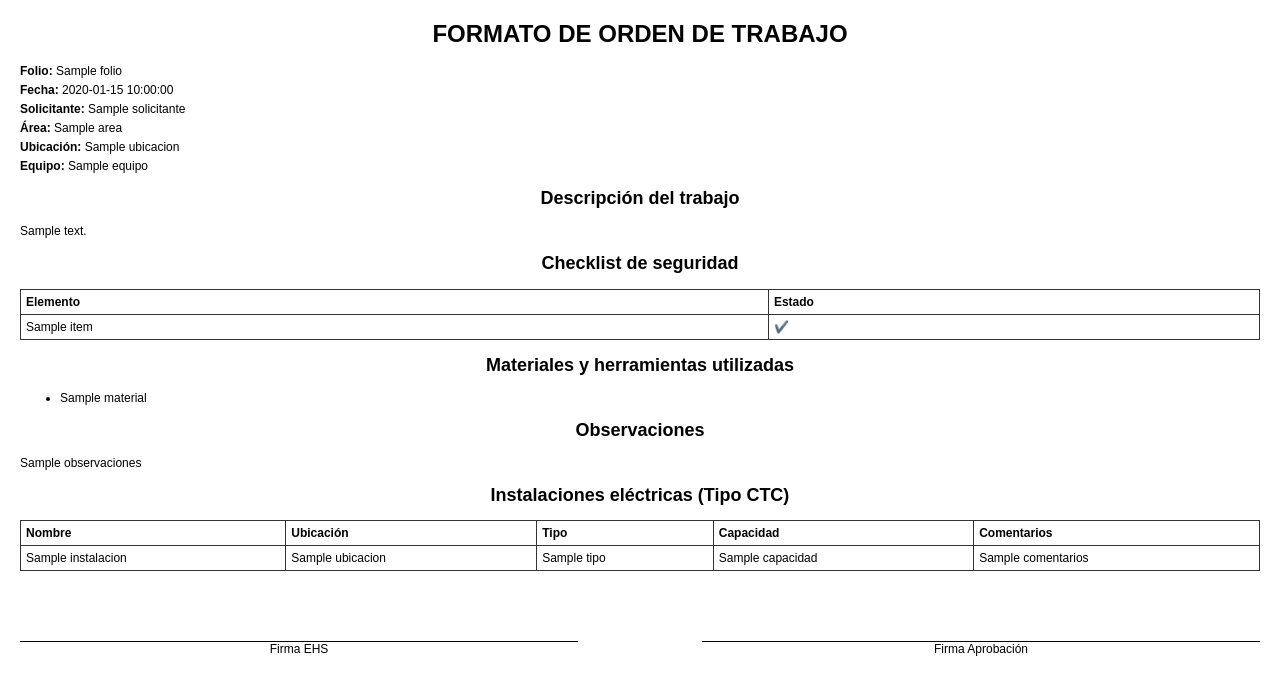
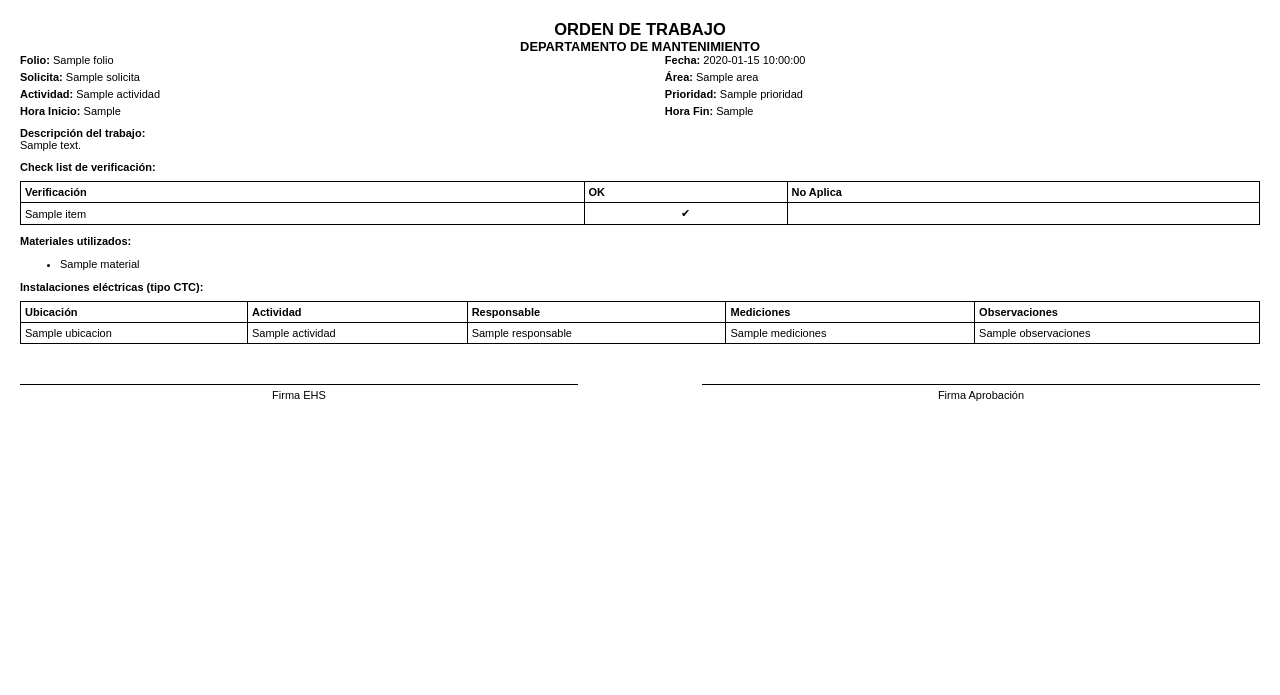
Before and after one commit to tenorio3g/Ordenes, a Flask app: template templates/pdf_template.html in a window 1280 px wide. Shown: the top 695 px of the page. Run offline with Flask 3, Linux system fonts and the light colour scheme; the template is opened without the code that fills it: most values are stand-ins (such as "Sample title", 1, 10 or a date in 2020).

Commit message:
Update pdf_template.html

```diff
--- a/templates/pdf_template.html
+++ b/templates/pdf_template.html
@@ -1,121 +1,139 @@
 <!DOCTYPE html>
-<html>
+<html lang="es">
 <head>
     <meta charset="UTF-8">
-    <title>Formato de Orden</title>
+    <title>Orden de Trabajo</title>
     <style>
         body {
             font-family: Arial, sans-serif;
-            font-size: 12px;
+            font-size: 11px;
             margin: 20px;
         }
-        h1, h2 {
+        h2, h3 {
+            text-align: center;
+            margin: 0;
+        }
+        .section {
+            margin-bottom: 10px;
+        }
+        .field-row {
+            display: flex;
+            justify-content: space-between;
+            margin-bottom: 5px;
+        }
+        .field {
+            width: 48%;
+        }
+        label {
+            font-weight: bold;
+        }
+        table {
+            width: 100%;
+            border-collapse: collapse;
+            margin-top: 8px;
+        }
+        th, td {
+            border: 1px solid #000;
+            padding: 4px;
+            text-align: left;
+        }
+        .checkbox-cell {
             text-align: center;
         }
-        table {
-            border-collapse: collapse;
-            width: 100%;
-            margin-top: 10px;
-        }
-        th, td {
-            border: 1px solid #333;
-            padding: 5px;
-            text-align: left;
-            vertical-align: top;
-        }
-        .field-group {
-            margin-top: 10px;
-        }
-        .field {
-            margin-bottom: 5px;
-        }
-        .label {
-            font-weight: bold;
-        }
-        .signatures {
+        .signature-section {
             display: flex;
             justify-content: space-between;
-            margin-top: 30px;
+            margin-top: 40px;
         }
-        .signature-block {
+        .signature {
             width: 45%;
             text-align: center;
-        }
-        .signature-line {
-            border-top: 1px solid black;
-            margin-top: 40px;
+            border-top: 1px solid #000;
+            padding-top: 4px;
         }
     </style>
 </head>
 <body>
 
-    <h1>FORMATO DE ORDEN DE TRABAJO</h1>
+    <h2>ORDEN DE TRABAJO</h2>
+    <h3>DEPARTAMENTO DE MANTENIMIENTO</h3>
 
-    <div class="field-group">
-        <div class="field"><span class="label">Folio:</span> {{ orden.folio }}</div>
-        <div class="field"><span class="label">Fecha:</span> {{ orden.fecha }}</div>
-        <div class="field"><span class="label">Solicitante:</span> {{ orden.solicitante }}</div>
-        <div class="field"><span class="label">Área:</span> {{ orden.area }}</div>
-        <div class="field"><span class="label">Ubicación:</span> {{ orden.ubicacion }}</div>
-        <div class="field"><span class="label">Equipo:</span> {{ orden.equipo }}</div>
+    <div class="section">
+        <div class="field-row">
+            <div class="field"><label>Folio:</label> {{ data.folio }}</div>
+            <div class="field"><label>Fecha:</label> {{ data.fecha }}</div>
+        </div>
+        <div class="field-row">
+            <div class="field"><label>Solicita:</label> {{ data.solicita }}</div>
+            <div class="field"><label>Área:</label> {{ data.area }}</div>
+        </div>
+        <div class="field-row">
+            <div class="field"><label>Actividad:</label> {{ data.actividad }}</div>
+            <div class="field"><label>Prioridad:</label> {{ data.prioridad }}</div>
+        </div>
+        <div class="field-row">
+            <div class="field"><label>Hora Inicio:</label> {{ data.hora_inicio }}</div>
+            <div class="field"><label>Hora Fin:</label> {{ data.hora_fin }}</div>
+        </div>
     </div>
 
-    <h2>Descripción del trabajo</h2>
-    <p>{{ orden.descripcion }}</p>
+    <div class="section">
+        <label>Descripción del trabajo:</label>
+        <div>{{ data.descripcion }}</div>
+    </div>
 
-    <h2>Checklist de seguridad</h2>
+    <div class="section">
+        <label>Check list de verificación:</label>
         <table>
             <tr>
-            <th>Elemento</th>
-            <th>Estado</th>
+                <th>Verificación</th>
+                <th>OK</th>
+                <th>No Aplica</th>
             </tr>
-        {% for item in orden.checklist %}
+            {% for item in data.checklist %}
             <tr>
                 <td>{{ item.nombre }}</td>
-            <td>{{ '✔️' if item.estado else '❌' }}</td>
+                <td class="checkbox-cell">{% if item.estado == 'ok' %}✔{% endif %}</td>
+                <td class="checkbox-cell">{% if item.estado == 'na' %}✔{% endif %}</td>
             </tr>
             {% endfor %}
         </table>
+    </div>
 
-    <h2>Materiales y herramientas utilizadas</h2>
+    <div class="section">
+        <label>Materiales utilizados:</label>
         <ul>
-        {% for material in orden.materiales %}
+            {% for material in data.materiales %}
                 <li>{{ material }}</li>
             {% endfor %}
         </ul>
+    </div>
 
-    <h2>Observaciones</h2>
-    <p>{{ orden.observaciones }}</p>
-
-    <h2>Instalaciones eléctricas (Tipo CTC)</h2>
+    <div class="section">
+        <label>Instalaciones eléctricas (tipo CTC):</label>
         <table>
             <tr>
-            <th>Nombre</th>
                 <th>Ubicación</th>
-            <th>Tipo</th>
-            <th>Capacidad</th>
-            <th>Comentarios</th>
+                <th>Actividad</th>
+                <th>Responsable</th>
+                <th>Mediciones</th>
+                <th>Observaciones</th>
             </tr>
-        {% for instalacion in orden.instalaciones %}
+            {% for fila in data.ctc %}
             <tr>
-            <td>{{ instalacion.nombre }}</td>
-            <td>{{ instalacion.ubicacion }}</td>
-            <td>{{ instalacion.tipo }}</td>
-            <td>{{ instalacion.capacidad }}</td>
-            <td>{{ instalacion.comentarios }}</td>
+                <td>{{ fila.ubicacion }}</td>
+                <td>{{ fila.actividad }}</td>
+                <td>{{ fila.responsable }}</td>
+                <td>{{ fila.mediciones }}</td>
+                <td>{{ fila.observaciones }}</td>
             </tr>
             {% endfor %}
         </table>
+    </div>
 
-    <div class="signatures">
-        <div class="signature-block">
-            <div class="signature-line"></div>
-            <div>Firma EHS</div>
-        </div>
-        <div class="signature-block">
-            <div class="signature-line"></div>
-            <div>Firma Aprobación</div>
-        </div>
+    <div class="signature-section">
+        <div class="signature">Firma EHS</div>
+        <div class="signature">Firma Aprobación</div>
     </div>
 
 </body>
```
Lines whose indentation alone changed are shown as unchanged.
